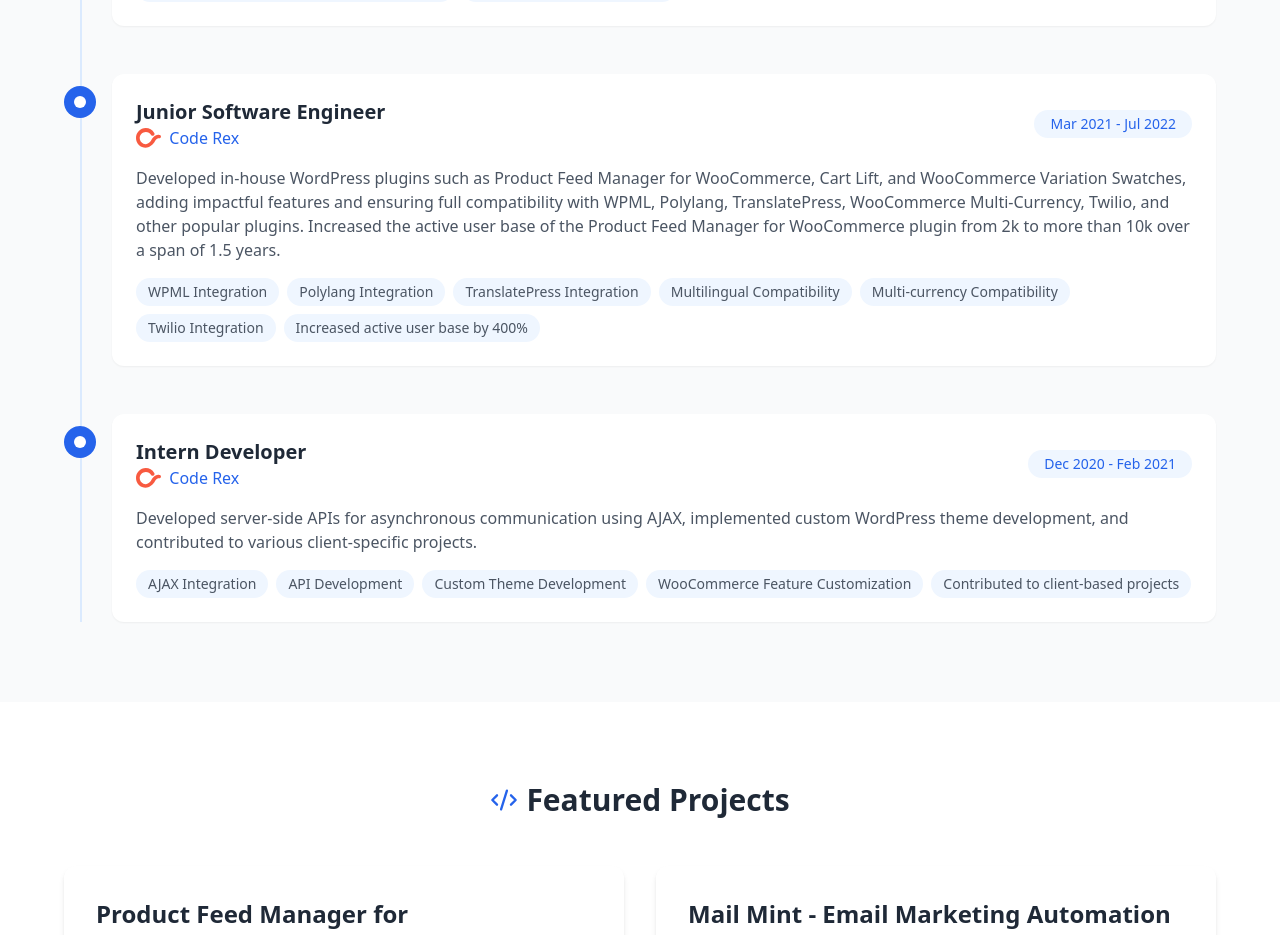
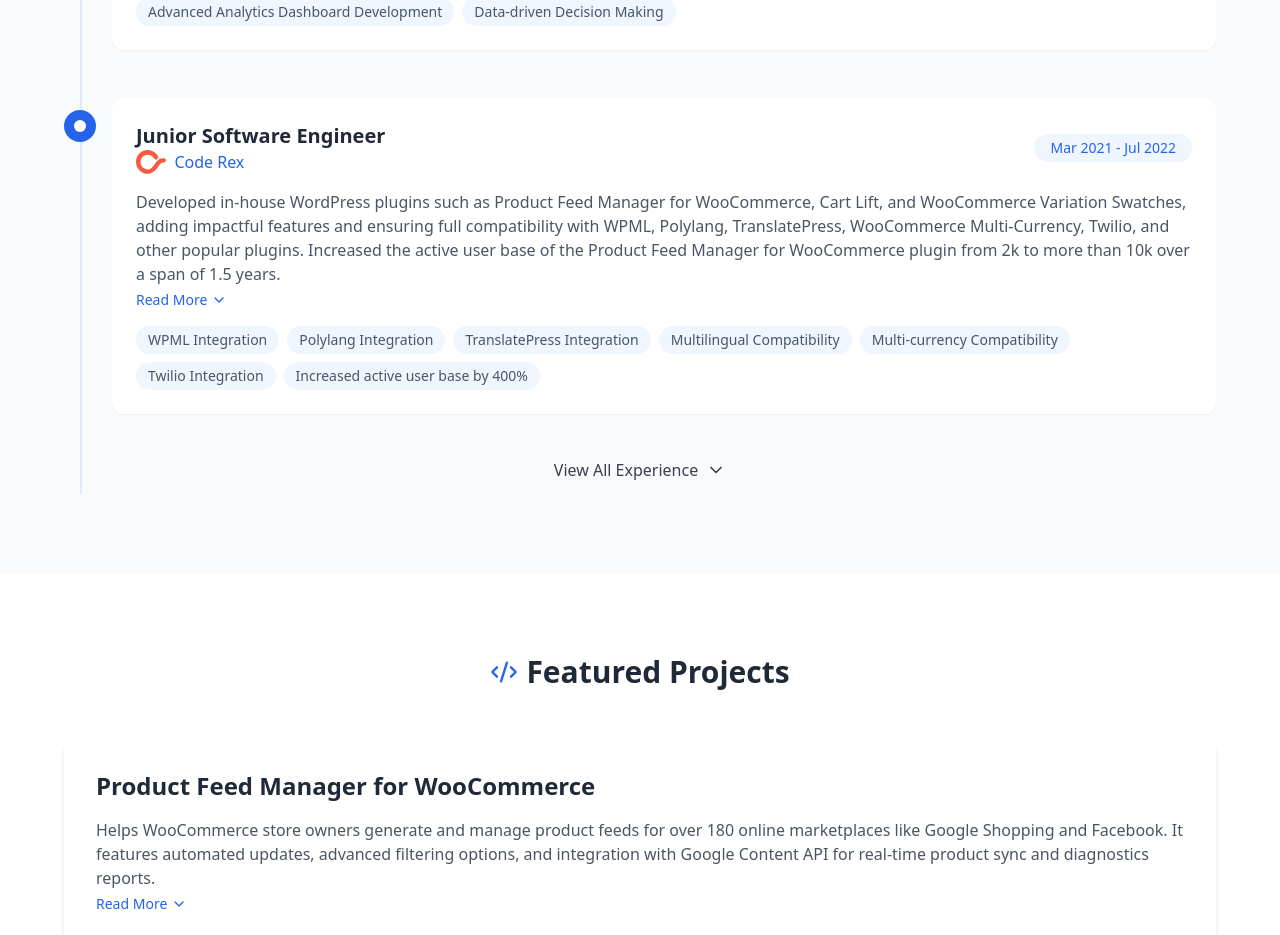
Before and after one commit to mhshujon/mhshujon.github.io, a React (Vite) app: page / in a window 1280 px wide. Shown: the part 1860-2795 px from the top of the page. Built offline with nearby package versions, Linux system fonts and the light colour scheme.

Commit message:
Introduce show more/less content

```diff
--- a/src/components/Experience.tsx
+++ b/src/components/Experience.tsx
@@ -1,7 +1,47 @@
-import {Briefcase} from 'lucide-react';
-import {experiences} from '../data/experiences';
+import { Briefcase } from 'lucide-react';
+import { experiences } from '../data/experiences';
+import ExpandableSection from './common/ExpandableSection';
+import TruncatedText from './common/TruncatedText';
 
 export default function Experience() {
+    const experienceItems = experiences.map((exp, index) => (
+        <div key={index} className="relative pl-12">
+            <div className="absolute left-0 top-3 w-8 h-8 bg-blue-600 rounded-full flex items-center justify-center">
+                <div className="w-3 h-3 bg-white rounded-full"></div>
+            </div>
+            <div className="bg-white p-6 rounded-xl shadow-sm hover:shadow-md transition-shadow">
+                <div className="flex flex-wrap items-center justify-between gap-4 mb-4">
+                    <div>
+                        <h3 className="text-xl font-bold text-gray-800">{exp.title}</h3>
+                        <a href={exp.companyUrl} target="_blank" rel="noopener noreferrer"
+                           className="flex items-center gap-2 text-blue-600 hover:text-blue-700">
+                            {exp.companyLogo && (
+                                <img
+                                    src={exp.companyLogo}
+                                    alt={`${exp.company} logo`}
+                                    className="h-6 w-auto"
+                                />
+                            )}
+                            <span>{exp.company}</span>
+                        </a>
+                    </div>
+                    <span className="px-4 py-1 bg-blue-50 text-blue-600 rounded-full text-sm">
+                        {exp.period}
+                    </span>
+                </div>
+                <TruncatedText text={exp.description} />
+                <div className="flex flex-wrap gap-2 mt-4">
+                    {exp.highlights.map((highlight, i) => (
+                        <span key={i}
+                              className="px-3 py-1 bg-blue-50 text-gray-600 rounded-full text-sm">
+                            {highlight}
+                        </span>
+                    ))}
+                </div>
+            </div>
+        </div>
+    ));
+
     return (
         <section id="experience" className="py-20 bg-gray-50">
             <div className="container mx-auto px-4">
@@ -13,47 +53,11 @@
                 <div className="max-w-6xl mx-auto">
                     <div className="relative">
                         <div className="absolute left-4 top-0 bottom-0 w-0.5 bg-blue-100"></div>
-                        <div className="space-y-12">
-                            {experiences.map((exp, index) => (
-                                <div key={index} className="relative pl-12">
-                                    <div
-                                        className="absolute left-0 top-3 w-8 h-8 bg-blue-600 rounded-full flex items-center justify-center">
-                                        <div className="w-3 h-3 bg-white rounded-full"></div>
-                                    </div>
-                                    <div
-                                        className="bg-white p-6 rounded-xl shadow-sm hover:shadow-md transition-all hover:-translate-y-1">
-                                        <div className="flex flex-wrap items-center justify-between gap-4 mb-4">
-                                            <div>
-                                                <h3 className="text-xl font-bold text-gray-800">{exp?.title}</h3>
-                                                <a href={exp?.companyUrl} target="_blank" rel="noopener noreferrer"
-                                                   className="flex items-center gap-2 text-blue-600 hover:text-blue-700 font-medium">
-                                                    {exp?.companyLogo && (
-                                                        <img
-                                                            src={exp?.companyLogo}
-                                                            alt={`${exp?.company} logo`}
-                                                            className="h-5 w-auto"
-                                                        />
-                                                    )}
-                                                    <span>{exp?.company}</span>
-                                                </a>
-                                            </div>
-                                            <span className="px-4 py-1 bg-blue-50 text-blue-600 rounded-full text-sm">
-                                              {exp?.period}
-                                          </span>
-                                        </div>
-                                        <p className="text-gray-600 mb-4">{exp?.description}</p>
-                                        <div className="flex flex-wrap gap-2">
-                                            {exp?.highlights.map((highlight, i) => (
-                                                <span key={i}
-                                                      className="px-3 py-1 bg-blue-50 text-gray-600 rounded-full text-sm">
-                                                  {highlight}
-                                              </span>
-                                            ))}
-                                        </div>
-                                    </div>
-                                </div>
-                            ))}
-                        </div>
+                        <ExpandableSection
+                            items={experienceItems}
+                            title="Experience"
+                            initialCount={2}
+                        />
                     </div>
                 </div>
             </div>
--- a/src/components/Projects.tsx
+++ b/src/components/Projects.tsx
@@ -1,29 +1,22 @@
 import { Code2, ExternalLink } from 'lucide-react';
 import { projects } from '../data/projects';
+import ExpandableSection from './common/ExpandableSection';
+import TruncatedText from './common/TruncatedText';
 
 export default function Projects() {
-  return (
-    <section id="projects" className="py-20">
-      <div className="container mx-auto px-4">
-        <div className="flex items-center justify-center gap-2 mb-12">
-          <Code2 className="text-blue-600" size={28} />
-          <h2 className="text-3xl font-bold text-gray-800">Featured Projects</h2>
-        </div>
-
-        <div className="grid grid-cols-1 md:grid-cols-2 gap-8 max-w-6xl mx-auto">
-          {projects.map((project, index) => (
+  const projectItems = projects.map((project, index) => (
       <div
           key={index}
-              className="group bg-white p-8 rounded-xl shadow-md hover:shadow-lg transition-all hover:-translate-y-1"
+          className="group bg-white p-8 rounded-xl shadow-md hover:shadow-lg transition-shadow duration-300"
       >
         <div className="flex flex-col h-full">
           <h3 className="text-2xl font-bold text-gray-800 mb-4 group-hover:text-blue-600 transition-colors">
-                  {project?.title}
+            {project.title}
           </h3>
-                <p className="text-gray-600 mb-6 flex-grow">{project?.description}</p>
-                <div className="space-y-4">
+          <TruncatedText text={project.description} />
+          <div className="space-y-4 mt-6">
             <div className="flex flex-wrap gap-2">
-                    {project?.tech.map((tech, techIndex) => (
+              {project.tech.map((tech, techIndex) => (
                   <span
                       key={techIndex}
                       className="px-3 py-1 bg-blue-50 text-blue-600 rounded-full text-sm"
@@ -33,7 +26,7 @@
               ))}
             </div>
             <a
-                    href={project?.link}
+                href={project.link}
                 target="_blank"
                 rel="noopener noreferrer"
                 className="inline-flex items-center gap-2 text-blue-600 hover:text-blue-700 transition-colors"
@@ -43,7 +36,21 @@
           </div>
         </div>
       </div>
-          ))}
+  ));
+
+  return (
+      <section id="projects" className="py-20">
+        <div className="container mx-auto px-4">
+          <div className="flex items-center justify-center gap-2 mb-12">
+            <Code2 className="text-blue-600" size={28} />
+            <h2 className="text-3xl font-bold text-gray-800">Featured Projects</h2>
+          </div>
+
+          <div className="max-w-6xl mx-auto">
+            <ExpandableSection
+                items={projectItems}
+                title="Projects"
+            />
           </div>
         </div>
       </section>
--- /dev/null
+++ b/src/components/common/ExpandableSection.tsx
@@ -0,0 +1,43 @@
+import React, { useState } from 'react';
+import { ChevronDown, ChevronUp } from 'lucide-react';
+
+type ExpandableSectionProps = {
+    items: React.ReactNode[];
+    initialCount?: number;
+    title: string;
+};
+
+export default function ExpandableSection({ items, initialCount = 3, title }: ExpandableSectionProps) {
+    const [isExpanded, setIsExpanded] = useState(false);
+    const hasMore = items?.length > initialCount;
+    const displayedItems = isExpanded ? items : items.slice(0, initialCount);
+
+    return (
+        <div className="space-y-8">
+            <div className="space-y-12">
+                {displayedItems}
+            </div>
+
+            {hasMore && (
+                <div className="flex justify-center">
+                    <button
+                        onClick={() => setIsExpanded(!isExpanded)}
+                        className="inline-flex items-center gap-2 px-6 py-3 bg-gray-50 hover:bg-gray-100 text-gray-700 rounded-full transition-colors"
+                    >
+                        {isExpanded ? (
+                            <>
+                                Show Less {title}
+                                <ChevronUp size={20} />
+                            </>
+                        ) : (
+                            <>
+                                View All {title}
+                                <ChevronDown size={20} />
+                            </>
+                        )}
+                    </button>
+                </div>
+            )}
+        </div>
+    );
+}
--- /dev/null
+++ b/src/components/common/TruncatedText.tsx
@@ -0,0 +1,58 @@
+import { useState, useRef, useLayoutEffect } from 'react';
+import { ChevronDown, ChevronUp } from 'lucide-react';
+
+type TruncatedTextProps = {
+    text: string;
+    maxLines?: number;
+};
+
+export default function TruncatedText({ text, maxLines = 2 }: TruncatedTextProps) {
+    const [isExpanded, setIsExpanded] = useState(false);
+    const [isTruncated, setIsTruncated] = useState(false);
+    const textRef = useRef<HTMLParagraphElement>(null);
+
+    useLayoutEffect(() => {
+        const checkTruncation = () => {
+            const element = textRef.current;
+            if (!element) return;
+
+            // Get line height and total height
+            const lineHeight = parseInt(window.getComputedStyle(element).lineHeight);
+            const maxHeight = lineHeight * maxLines;
+
+            // Check if content exceeds max height
+            setIsTruncated(element.scrollHeight > maxHeight);
+        };
+
+        checkTruncation();
+
+        // Recheck on window resize
+        window.addEventListener('resize', checkTruncation);
+        return () => window.removeEventListener('resize', checkTruncation);
+    }, [text, maxLines]);
+
+    return (
+        <div className="relative">
+            <p
+                ref={textRef}
+                className={`text-gray-600 ${
+                    !isExpanded ? `line-clamp-${maxLines}` : ''
+                }`}
+            >
+                {text}
+            </p>
+            {isTruncated && (
+                <button
+                    onClick={() => setIsExpanded(!isExpanded)}
+                    className="text-blue-600 hover:text-blue-700 text-sm font-medium flex items-center gap-1 mt-1"
+                >
+                    {isExpanded ? (
+                        <>Show Less <ChevronUp size={16} /></>
+                    ) : (
+                        <>Read More <ChevronDown size={16} /></>
+                    )}
+                </button>
+            )}
+        </div>
+    );
+}
--- a/src/data/projects.ts
+++ b/src/data/projects.ts
@@ -2,13 +2,13 @@
     {
         title: "Product Feed Manager for WooCommerce",
         description: "Helps WooCommerce store owners generate and manage product feeds for over 180 online marketplaces like Google Shopping and Facebook. It features automated updates, advanced filtering options, and integration with Google Content API for real-time product sync and diagnostics reports.",
-        tech: ["PHP", "JavaScript", "jQuery", "SASS", "WPML", "TranslatePress", "WooCommerce", "Google Content API"],
+        tech: ["PHP", "JavaScript", "jQuery", "SASS", "WPML", "TranslatePress", "WooCommerce", "Google Content API", "CRON Jobs", "WooCommerce Action Scheduler"],
         link: "https://wordpress.org/plugins/best-woocommerce-feed"
     },
     {
         title: "Mail Mint - Email Marketing Automation Tool",
         description: "An email marketing and automation plugin for WordPress. It includes tools for lead management, email campaigns, an intuitive email builder, cart abandonment recovery, and detailed analytics.",
-        tech: ["PHP", "React", "Redux", "TypeScript", "SASS", "REST API", "Email Builder", "WooCommerce"],
+        tech: ["PHP", "React", "Redux", "TypeScript", "SASS", "REST API", "Email Builder", "WooCommerce", "CRON Jobs", "WooCommerce Action Scheduler"],
         link: "https://wordpress.org/plugins/mail-mint"
     },
     {
@@ -26,7 +26,7 @@
     {
         title: "Cart Lift – Abandoned Cart Recovery for WooCommerce and EDD",
         description: "A WooCommerce and EDD plugin designed to recover abandoned carts with automated email and SMS reminders, customizable templates, and performance analytics.",
-        tech: ["PHP", "Vue", "JavaScript", "SASS", "REST API", "Woocommerce", "Easy Digital Downloads (EDD)"],
+        tech: ["PHP", "Vue", "JavaScript", "SASS", "REST API", "Woocommerce", "Easy Digital Downloads (EDD)", "CRON Jobs", "WooCommerce Action Scheduler"],
         link: "https://wordpress.org/plugins/cart-lift"
     },
     {
--- a/src/index.css
+++ b/src/index.css
@@ -51,7 +51,8 @@
   scroll-behavior: smooth;
 }
 
-a:focus {
+a:focus,
+button:focus {
   outline: none;
   box-shadow: none;
 }
```
Lines whose indentation alone changed are shown as unchanged.
